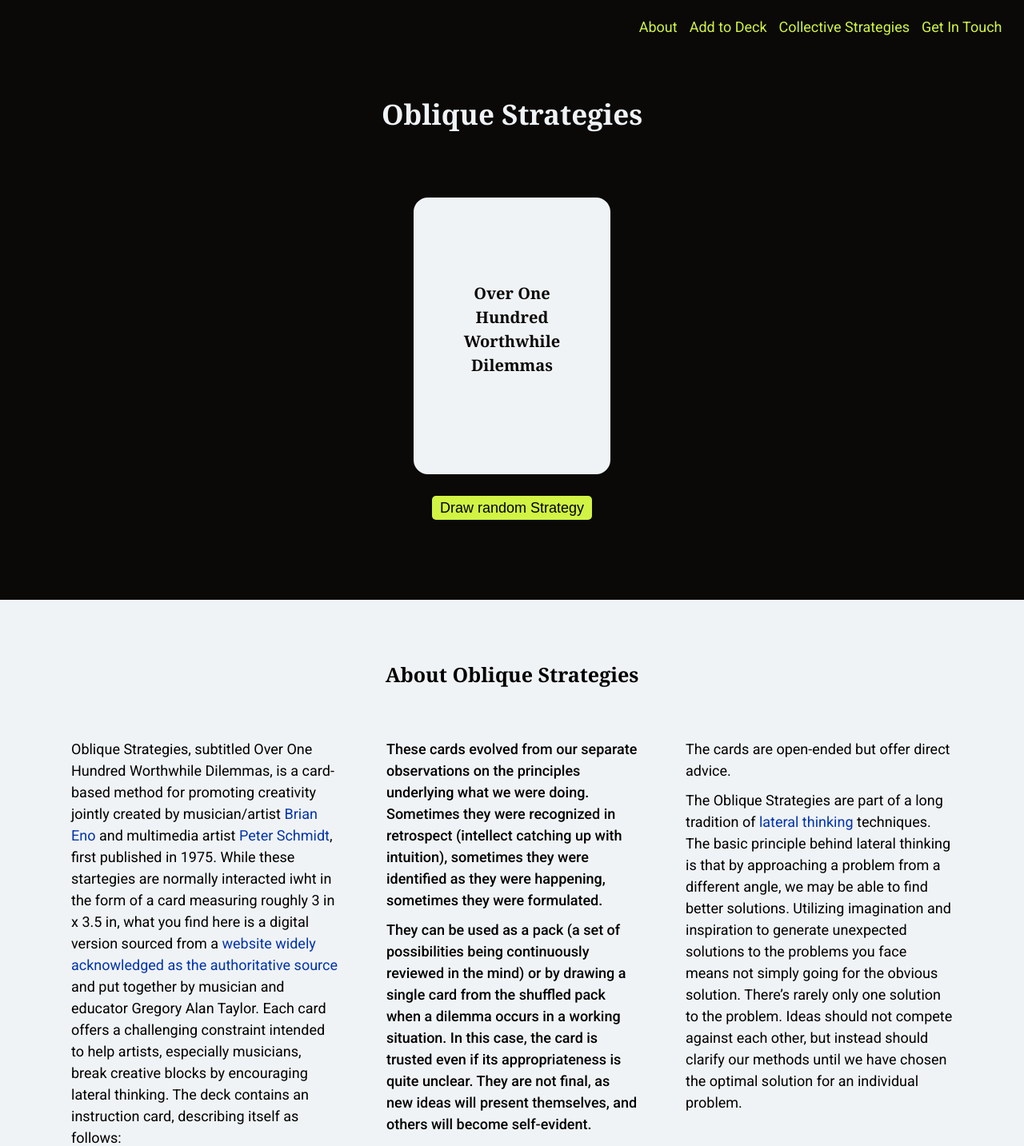
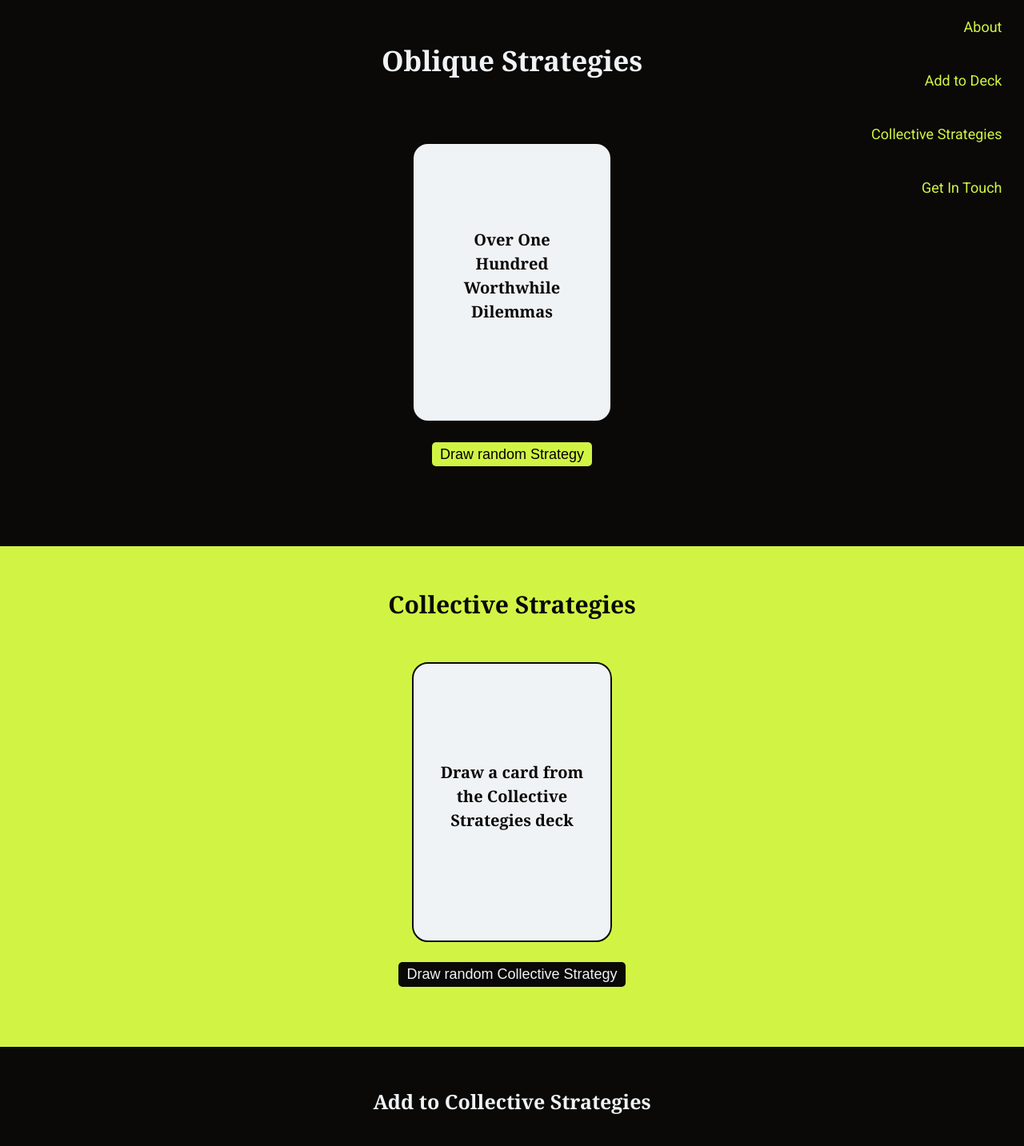
Before and after one commit to therealsylaucoin/obliqueCollective, a React (Create React App) app: page / in a window 1280 px wide. Shown: the top 1433 px of the page at 80% size. Built offline with nearby package versions, Linux system fonts and the light colour scheme; no server answers; the database is empty.

Commit message:
added status value to strategy object (collective) - for approval functionality  :eyes:

```diff
--- a/src/components/App.js
+++ b/src/components/App.js
@@ -1,8 +1,9 @@
 import { Component } from 'react';
 import Axios from 'axios';
+import Header from './Header.js';
 import RandomStrategy from './RandomStrategy.js';
-import Header from './Header.js';
 import Contribute from './Contribute.js';
+import About from './About.js'
 import Footer from './Footer.js';
 
 // Oblique Strategies:
@@ -76,9 +77,12 @@
 
   render() {
     return (
+
       <div className="app">
 
-        < Header />
+      < Header />
+
+      <main>
 
         < RandomStrategy
           strategyArray={this.state.strategyArray}
@@ -86,9 +90,14 @@
 
         < Contribute />
 
-        < Footer />
+        < About />
 
-      </div>
+      </main>
+
+      < Footer />
+
+    </div>
+
     );
   }
 }
--- a/src/components/Contribute.js
+++ b/src/components/Contribute.js
@@ -8,8 +8,10 @@
     constructor() {
         super();
         this.state = {
-            //empty array in which collective cards will be pushed and from which a random collective card will be drawn
+            //empty array in which collective cards will be pushed
             strategyCollectiveArray: [],
+            //An empty array from which a random collective card will be drawn
+            strategyCollectiveApproved: [],
             author: '',
             strategy: '',
             //showModal state which will change from false to true to display the alert message if strategy being submitted is empty, or a confirmation of the strategy being submitted when not empty.
@@ -21,19 +23,33 @@
     componentDidMount(){
         //Store the database reference in a variable
         const dbref = firebase.database().ref();
-            //Obtain the data object from the Firebase using 'value' and the val()Firebase method and setState to that array
+        //Obtain the data object from the Firebase using 'value' and the val(Firebase method and setState to that array
         dbref.on('value', (data) => {
             const dbResult = data.val();
-            //GETTING AN OBJECT - Let's turn it into an array with onl;y theinformation we need: The values!
+             //GETTING AN OBJECT - Let's turn it into an array with onl;ytheinformation we need: The values!
             //using Object.values to get only the values :)
             const dbArray = Object.values(dbResult);
-
-            //SetState of the array to the array obtained by converting thefirebase data object (only the values)
+            //SetState of the array to the array obtained by convertingthefirebase data object (only the values)
             this.setState({
             strategyCollectiveArray: dbArray
             })
+            console.log(this.state.strategyCollectiveArray)
+            this.filterStrategies();
         })
     }
+
+    //function to filter the array and only get the approved cards (aka, approval = true)
+    filterStrategies = () => {
+        //store the approved strategies
+        const approvedStrategies = this.state.strategyCollectiveArray.filter((strategy) => {
+        return strategy.approved === true
+        })
+        this.setState({
+            strategyCollectiveApproved: approvedStrategies
+        })
+        console.log(approvedStrategies);
+    }
+
 
     // Grab the input value of name when the user types and set the state
     authorInput = (input) => {
@@ -49,7 +65,7 @@
         })
     }
 
-    // Event handler to push the user input into the firebase array
+    // Function to push the user input into the firebase array
     pushToFirebase = () => {
         //Make reference to the database
         const dbref = firebase.database().ref();
@@ -70,6 +86,7 @@
         })
     }
 
+
     //declare a function that will change the state of showModal
     modalToggle = (e) =>{
         e.preventDefault();
@@ -83,14 +100,18 @@
         return(
             <section className="contribute" id="contribute">
 
-                <h3>Collective Strategies</h3>
+                <div>
+
+                    <h2>Add to Collective Strategies</h2>
 
                     <div className="intro wrapper">
 
                         <div>
-                        <p className="aboutIntro">If you're like me, you've often turned to your friends, family members, mentors, and even strangers on the Internet to ask for the best advice they can give you when trying to solve a problem, or overcome a challenge. The Collective Strategies deck is just that! A collection of advice, from you, and anyone who wishes to share their most valued strategy. </p>
 
-                        <p className="aboutIntro">I hope that you find this deck just as useful as the origin Oblique Strategies, and that you will be inclined to share a piece of advice. I've included some tips in order to guide this process. </p>
+                            <p className="aboutIntro">If you're like me, you've often   turned to     your friends, family members, mentors, and even     strangers on the    Internet to ask for the best advice they    can give you when trying  to solve a problem, or overcome a    challenge. The Collective  Strategies deck is just that! A     collection of advice, from you, and  anyone who wishes to share     their most valued strategy. </p>
+
+                            <p className="aboutIntro">I hope that you find this deck just   as    useful as the origin Oblique Strategies, and that you   will be  inclined to share a piece of advice. I've included   some tips in  order to guide this process. </p>
+
                         </div>
 
                         <form className="card">
@@ -98,7 +119,6 @@
                             <label
                                 className="srOnly"
                                 htmlFor="contributor">
-
                             Your name
                             </label>
                             <input
@@ -112,7 +132,6 @@
                             <label
                                 className="srOnly"
                                 htmlFor="strategy">
-
                             Your strategy
                             </label>
                             <textarea
@@ -125,12 +144,11 @@
 
 
                             <button onClick={this.modalToggle}>
-
                             Add strategy to deck
                             </button>
 
-                        {/* EXPRESSION TO DISPLAY THE CORRECT MODAL aka is this.state.strategy === empty, display the error modal, else, display the confirm modal*/}
-                        {this.state.showModal === true
+                            {/* EXPRESSION TO DISPLAY THE CORRECT MODAL aka is this.state.      strategy === empty, display the error modal, else, display  the    confirm modal*/}
+                            {this.state.showModal
                             ? < Modal
                                 strategy={this.state.strategy}
                                 toggle={this.modalToggle}
@@ -144,37 +162,42 @@
                             <h4>Tips on contributing a Collective Strategy</h4>
 
                             <div className="tips">
+
                                 <h4>1. Contribute kindly</h4>
 
-                            <p>Our goal is to create a high impact deck that many can enjoy. Let's provide advice in an inclusive manner by using  that is free from words, phrases or tones that reflect prejudiced, stereotyped or discriminatory views of particular people or groups.</p>
+                                <p>Our goal is to create a high impact deck that many can enjoy. Let's provide advice in an inclusive manner by using that is free from words, phrases or tones that reflect prejudiced, stereotyped or discriminatory views of particular people or groups.</p>
+
                             </div>
 
                             <div className="tips">
+
                                 <h4>2. Be a generalist</h4>
 
-                            <p>Oblique Strategies are know for having a neutral and general tone that can apply to a large number of situations. They can be relatable to anyone who picks them up, without having to know who the author is. Let's make our Collective deck just as accesible.</p>
+                                <p>Oblique Strategies are know for having a neutral and general tone that can apply to a large number of situations. They can be relatable to anyone who picks them up, without having to know who  the author is. Let's make our Collective deck just as accesible.</p>
+
                             </div>
 
                             <div className="tips">
+
                                 <h4>3. Avoid acronyms and jargon</h4>
 
-                            <p>Writing in full words with clear and concise vocabulary will prevent fellow strategists from having to overthink the meaning of your strategy. And that's the goal!</p>
+                                <p>Writing in full words with clear and concise vocabulary  will prevent fellow strategists from having to overthink the meaning of  your strategy. And that's the goal!</p>
+
                             </div>
-
 
                         </article>
 
                     </div>
 
+                </div>
+
                 < RandomCollectiveStrategy
-                    array={this.state.strategyCollectiveArray}/>
+                    array={this.state.strategyCollectiveApproved}/>
 
             </section>
         )
     }
 }
-
-
 
 
 export default Contribute;
--- a/src/components/RandomCollectiveStrategy.js
+++ b/src/components/RandomCollectiveStrategy.js
@@ -1,5 +1,6 @@
 import { Component } from 'react';
 import { FaTwitter } from 'react-icons/fa';
+
 
 class RandomCollectiveStrategy extends Component {
     constructor(){
@@ -42,32 +43,34 @@
 
     render(){
         return(
-            //Get the relevent Strategy info and pring it on the page!
+
                 <section className="randomCollective" id="randomCollective">
 
+                    <h3>Collective Strategies</h3>
+                    {/* //Get the relevent Strategy info and print it on the page! */}
                     <div className="card">
                         {/*The strategy: */}
-                    <h2>{this.state.randomCollectiveStrategy.strategy === ''
-                        ? 'Draw a card from the Collective Strategies deck'
-                        : this.state.randomCollectiveStrategy.strategy}
+                        <h2>{this.state.randomCollectiveStrategy.strategy
+                            ? this.state.randomCollectiveStrategy.strategy
+                            : 'Draw a card from the Collective Strategies deck' }
                         </h2>
 
                         <div>
                             {/* The contributor name */}
-                        <p>{this.state.randomCollectiveStrategy.author === ''
-                            ? ''
-                            : 'Contributed by: ' + this.state.randomCollectiveStrategy.author}
+                            <p>{this.state.randomCollectiveStrategy.author
+                            ? 'Contributed by: ' + this.state.randomCollectiveStrategy.author
+                            : ''}
                             </p>
 
                             {/* {The card number and deck total} */}
-                        <p>{this.state.cardnumber === null
-                            ? ''
-                            : 'Card no. ' + this.state.cardnumber + ' out of ' + this.state.totalDeckCount}
+                            <p>{this.state.cardnumber
+                            ? 'Card no. ' + this.state.cardnumber + ' out of ' + this.state.totalDeckCount
+                            : ''}
                             </p>
 
-                        {this.state.randomCollectiveStrategy.strategy !== ''
+                            {this.state.randomCollectiveStrategy.strategy
                             ? <a
-                                href={`https://twitter.com/intent/tweet?text=${this.state.randomCollectiveStrategy.strategy} %23collectivestrategies&url=https://obliquecollective.netlify.app`}
+                                href={`https://twitter.com/intent/tweet?text=${this.state.randomCollectiveStrategy.strategy} %23collectivestrategies&url=https://             obliquecollective.netlify.app`}
                                 target="_blank"
                                 rel="noreferrer"
                                 aria-label="Post to Twitter"
@@ -87,6 +90,7 @@
                     </button>
 
                 </section>
+
         )
     }
 }
--- a/src/components/RandomStrategy.js
+++ b/src/components/RandomStrategy.js
@@ -1,5 +1,4 @@
-import { Component, Fragment } from 'react';
-import About from './About.js'
+import { Component } from 'react';
 import { FaTwitter } from 'react-icons/fa';
 
 class RandomStrategy extends Component {
@@ -35,9 +34,8 @@
     render(){
         return(
 
-            <Fragment>
+            <section className="strategy">
                 {/* Get the relevent Strategy info and pring it on the page! */}
-                <section className="strategy">
 
                     <div className="card">
                         {/* !!! ERROR HANDLE IN CASE NO STRATEGY!!!! this.props.errorMsg */ }
@@ -80,11 +78,7 @@
                         Draw random Strategy
                     </button>
 
-                </section>
-
-                < About />
-
-            </Fragment>
+            </section>
         )
     }
 }
--- a/src/styles/App.css
+++ b/src/styles/App.css
@@ -255,8 +255,12 @@
   font-family: "Noto Serif", serif;
 }
 
-h2, h3 {
+h2 {
   font-size: 2.5rem;
+}
+
+h3 {
+  font-size: 3rem;
 }
 
 a {
@@ -313,6 +317,7 @@
 
 .card h2 {
   font-size: 2rem;
+  padding: 00px 0 !important;
 }
 
 .card a {
@@ -334,22 +339,30 @@
 
 header nav, footer nav {
   margin: 0 20px;
-  padding-bottom: 50px;
+  position: absolute;
+  right: 0;
 }
 
 header h1, footer h1 {
   margin: 0;
   font-size: 3.5rem;
-  padding-bottom: 25px;
+  padding: 50px 0 25px 0;
 }
 
 header ul, footer ul {
   display: -webkit-box;
   display: -ms-flexbox;
   display: flex;
+  -webkit-box-orient: vertical;
+  -webkit-box-direction: normal;
+      -ms-flex-direction: column;
+          flex-direction: column;
   -webkit-box-pack: end;
       -ms-flex-pack: end;
           justify-content: flex-end;
+  -webkit-box-align: end;
+      -ms-flex-align: end;
+          align-items: flex-end;
 }
 
 header ul li, footer ul li {
@@ -439,9 +452,21 @@
 .contribute {
   background-color: #0A0908;
   color: #f0f3f5;
+  display: -webkit-box;
+  display: -ms-flexbox;
+  display: flex;
+  -webkit-box-orient: vertical;
+  -webkit-box-direction: reverse;
+      -ms-flex-direction: column-reverse;
+          flex-direction: column-reverse;
+}
+
+.contribute h2 {
+  padding: 50px 0;
 }
 
 .contribute .intro {
+  font-size: 1.6rem;
   display: -ms-grid;
   display: grid;
   -ms-grid-columns: (1fr)[3];
@@ -454,10 +479,6 @@
   text-align: left;
 }
 
-.contribute .intro article {
-  font-size: 1.6rem;
-}
-
 .contribute .intro .tips {
   margin: 10px 0;
 }
@@ -468,10 +489,6 @@
 
 .contribute .intro .tips h4 {
   color: #d1f444;
-}
-
-.contribute h3 {
-  padding: 50px 0;
 }
 
 .contribute form {
@@ -504,6 +521,11 @@
   padding: 50px 0;
 }
 
+.randomCollective h3 {
+  color: #0A0908;
+  padding-bottom: 50px;
+}
+
 .randomCollective button {
   background-color: #0A0908;
   color: #f0f3f5;
--- a/src/styles/_contribute.scss
+++ b/src/styles/_contribute.scss
@@ -1,8 +1,15 @@
 .contribute {
     background-color: $black;
     color: $white;
+    display: flex;
+    flex-direction: column-reverse;
+
+    h2 {
+        padding: 50px 0;
+    }
 
     .intro {
+        font-size: 1.6rem;
         display: grid;
         grid-template-columns: repeat(3, 1fr);
         padding-bottom: 50px;
@@ -10,10 +17,6 @@
         p, article {
             padding: 10px;
             text-align: left;
-        }
-
-        article {
-            font-size: 1.6rem;
         }
 
         .tips {
@@ -27,12 +30,9 @@
             }
         }
 
+
+
     }
-
-    h3 {
-        padding: 50px 0;
-    }
-
 
     form {
         font-size: 1.6rem;
@@ -65,6 +65,11 @@
     background-color: $yellow;
     padding: 50px 0;
 
+    h3 {
+        color: $black;
+        padding-bottom: 50px;
+    }
+
     button {
         background-color: $black;
         color: $white;
--- a/src/styles/_global.scss
+++ b/src/styles/_global.scss
@@ -32,8 +32,12 @@
     font-family: $fontHeader;
 }
 
-h2, h3 {
+h2 {
     font-size: 2.5rem;
+}
+
+h3 {
+    font-size: 3rem;
 }
 
 a {
@@ -82,6 +86,7 @@
 
     h2 {
         font-size: 2rem;
+        padding: 00px 0 !important;
     }
 
     a {
--- a/src/styles/_headerAndFooter.scss
+++ b/src/styles/_headerAndFooter.scss
@@ -4,18 +4,21 @@
 
     nav {
         margin: 0 20px;
-        padding-bottom: 50px;
+        position: absolute;
+        right: 0;
     }
 
     h1 {
         margin: 0;
         font-size: 3.5rem;
-        padding-bottom: 25px;
+        padding: 50px 0 25px 0;
     }
 
     ul {
         display: flex;
+        flex-direction: column;
         justify-content: flex-end;
+        align-items: flex-end;
 
         li {
             padding: 20px 2.5px;
```
Also changed, not shown: src/components/About.js (+4 -17 lines), 2 other files (tests, documents, lock files or other folders). Lines whose indentation alone changed are shown as unchanged.
